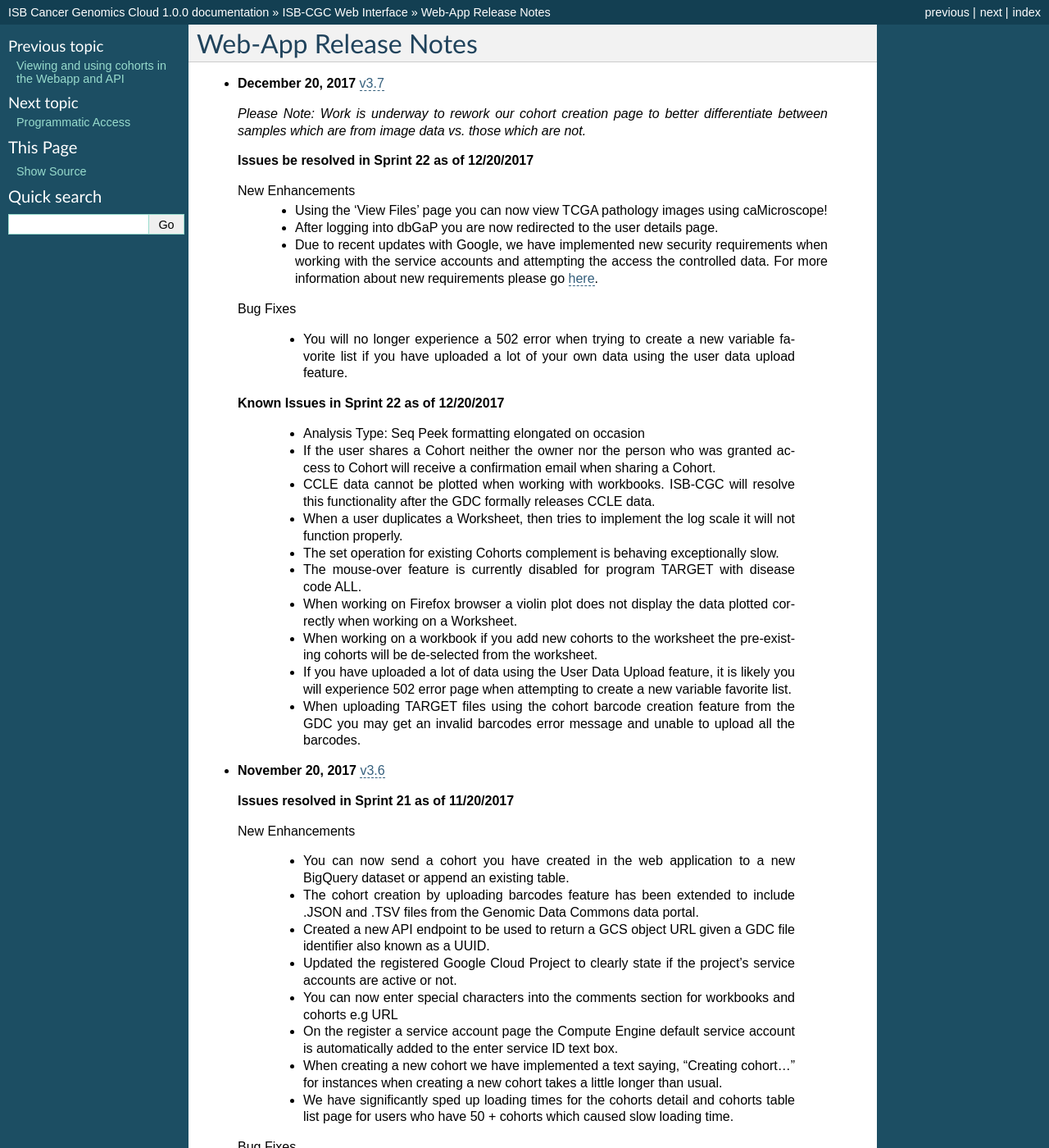
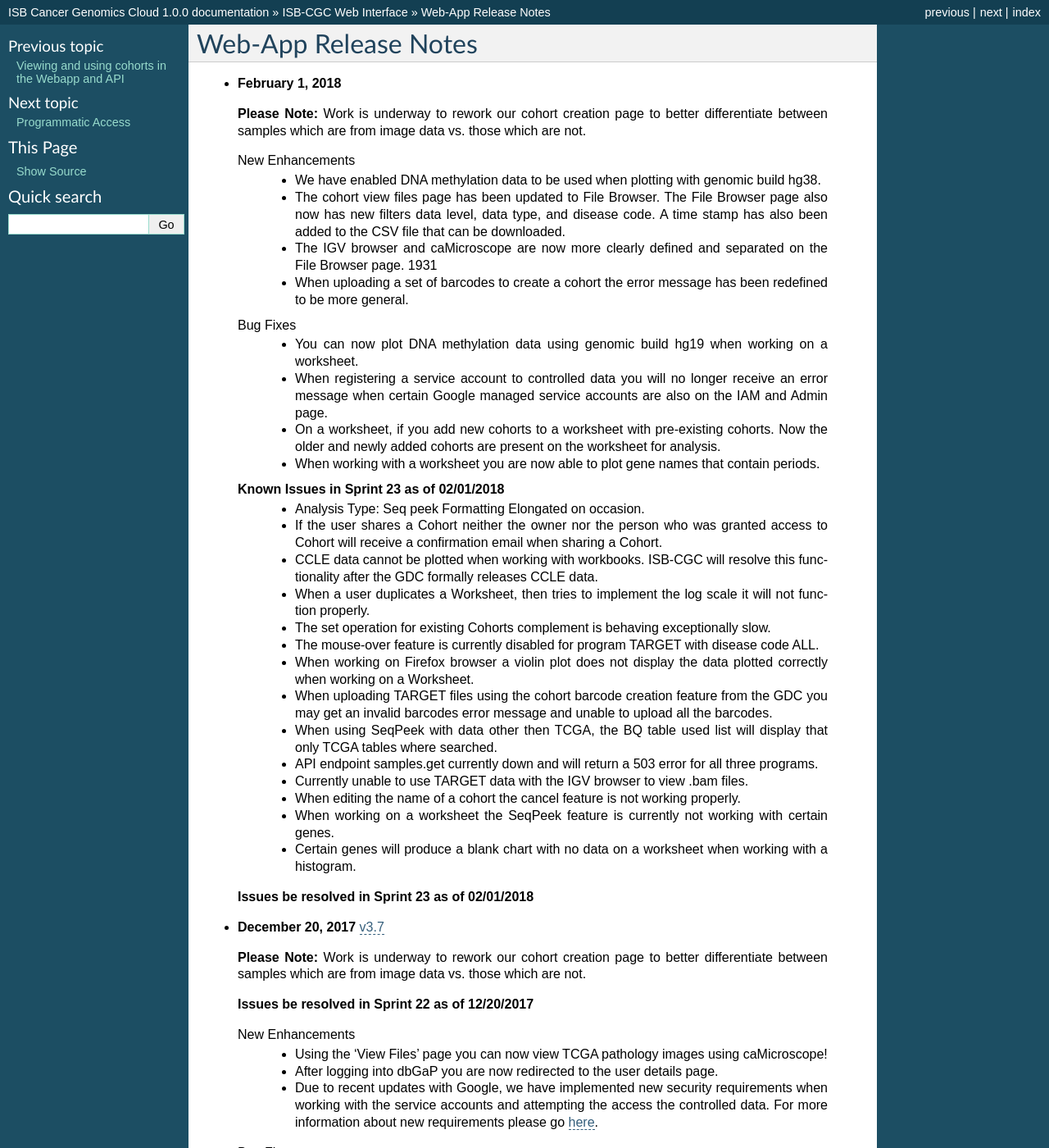
Before and after one commit to isb-cgc/readthedocs, a Sphinx documentation site: the page built from docs/source/sections/webapp/releases.rst, in a window 1280 px wide and 1400 px high. Shown: the whole window at 82% size. Built offline with Sphinx 7.4.7, drawn with Linux system fonts in a browser that asks for light colours; pages that are not in the unit, such as notebooks, are missing from menus; some of the changed text lies outside the part shown.

Commit message:
release notes for sprint 23

```diff
--- a/docs/source/sections/webapp/releases.rst
+++ b/docs/source/sections/webapp/releases.rst
@@ -2,10 +2,43 @@
 Web-App Release Notes
 *********************
 
+* **February 1, 2018**
+
+ **Please Note:** Work is underway to rework our cohort creation page to better differentiate between samples which are from image data vs. those which are not.
+
+ New Enhancements
+  - We have enabled DNA methylation data to be used when plotting with genomic build hg38.
+  - The cohort view files page has been updated to File Browser. The File Browser page also now has new filters data level, data type, and disease code. A time stamp has also been added to the CSV file that can be downloaded.
+  - The IGV browser and caMicroscope are now more clearly defined and separated on the File Browser page. 1931
+  - When uploading a set of barcodes to create a cohort the error message has been redefined to be more general.
+
+ Bug Fixes
+  - You can now plot DNA methylation data using genomic build hg19 when working on a worksheet.
+  - When registering a service account to controlled data you will no longer receive an error message when certain Google managed service accounts are also on the IAM and Admin page.
+  - On a  worksheet, if you add new cohorts to a worksheet with pre-existing cohorts. Now the older and newly added cohorts are present on the worksheet for analysis.
+  - When working with a worksheet you are now able to plot gene names that contain periods.
+
+ **Known Issues in Sprint 23 as of 02/01/2018**
+  - Analysis Type: Seq peek Formatting Elongated on occasion.
+  - If the user shares a Cohort neither the owner nor the person who was granted access to Cohort will receive a confirmation email when sharing a Cohort.
+  - CCLE data cannot be plotted when working with workbooks.  ISB-CGC will resolve this functionality after the GDC formally releases CCLE data.
+  - When a user duplicates a Worksheet, then tries to implement the log scale it will not function properly.
+  - The set operation for existing Cohorts complement is behaving exceptionally slow.
+  - The mouse-over feature is currently disabled for program TARGET with disease code ALL.
+  - When working on Firefox browser a violin plot does not display the data plotted correctly when working on a Worksheet.
+  - When uploading TARGET files using the cohort barcode creation feature from the GDC you may get an invalid barcodes error message and unable to upload all the barcodes.
+  - When using SeqPeek with data other then TCGA, the BQ table used list will display that only TCGA tables where searched.
+  -  API endpoint samples.get currently down and will return a 503 error for all three programs.
+  - Currently unable to use TARGET data with the IGV browser to view .bam files.
+  - When editing the name of a cohort the cancel feature is not working properly.
+  - When working on a worksheet the SeqPeek feature is currently not working with certain genes.
+  - Certain genes will produce a blank chart with no data on a worksheet when working with a histogram.
+
+ **Issues be resolved in Sprint 23 as of 02/01/2018**
 
 * **December 20, 2017** `v3.7 <https://github.com/isb-cgc/ISB-CGC-WebApp/releases/tag/3.7>`_
 
- *Please Note: Work is underway to rework our cohort creation page to better differentiate between samples which are from image data vs. those which are not.*
+ **Please Note:** Work is underway to rework our cohort creation page to better differentiate between samples which are from image data vs. those which are not.
 
  **Issues be resolved in Sprint 22 as of 12/20/2017**
 
@@ -69,7 +102,7 @@
 
 * **October 13, 2017** `v3.5 <https://github.com/isb-cgc/ISB-CGC-Webapp/releases/tag/3.5>`_
 
- *Please Note: We need to rework our cohort creation page to better differentiate between samples which are from image data vs. those which are not.*
+ **Please Note:** We need to rework our cohort creation page to better differentiate between samples which are from image data vs. those which are not.
 
  **Issues resolved in Sprint 20 as of 10/11/2017**
 
@@ -101,7 +134,7 @@
 
 * **September 21,2017** `v3.4 <https://github.com/isb-cgc/ISB-CGC-Webapp/releases/tag/3.4>`_
 
- *Please Note: We need to rework our cohort creation page to better differentiate between samples which are from image data vs. those which are not.*
+ **Please Note:** We need to rework our cohort creation page to better differentiate between samples which are from image data vs. those which are not.
 
  **Issues that have been resolved in Sprint 19 as of 09/21/2017**
 
```
